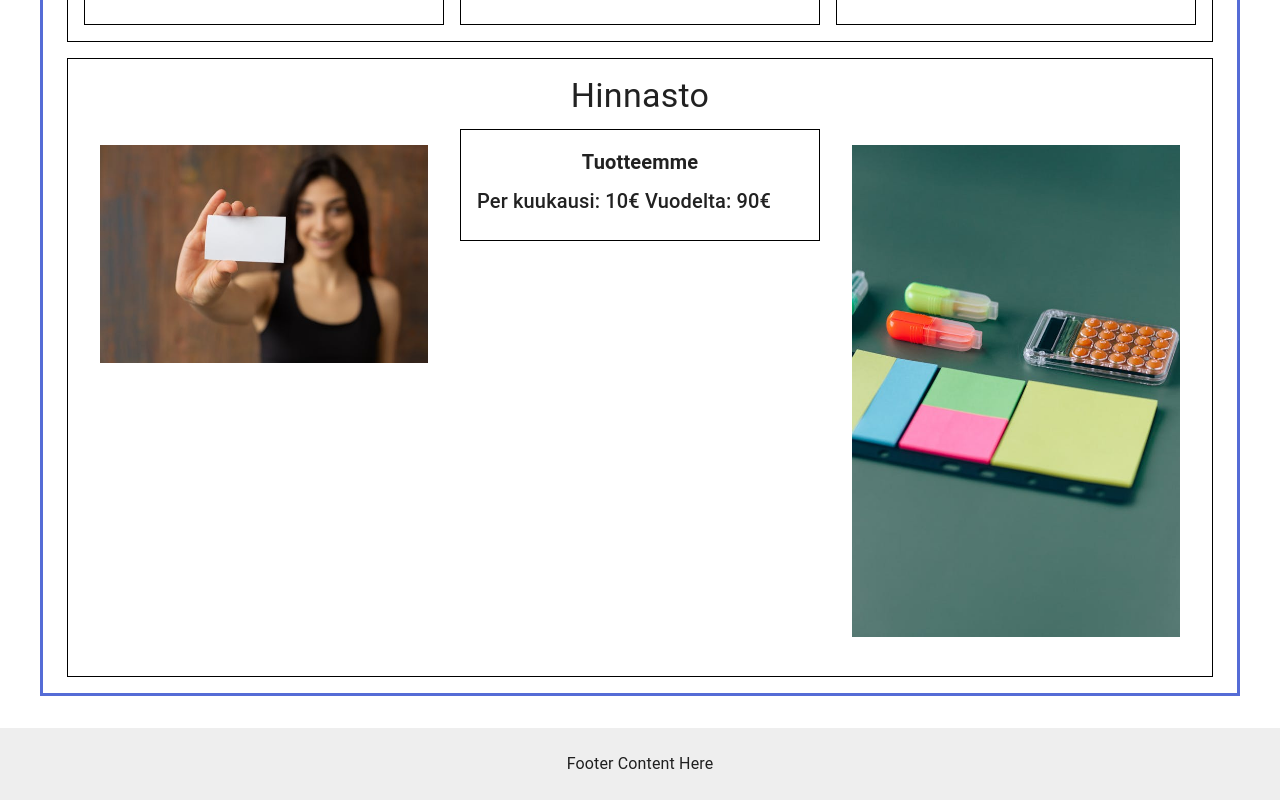
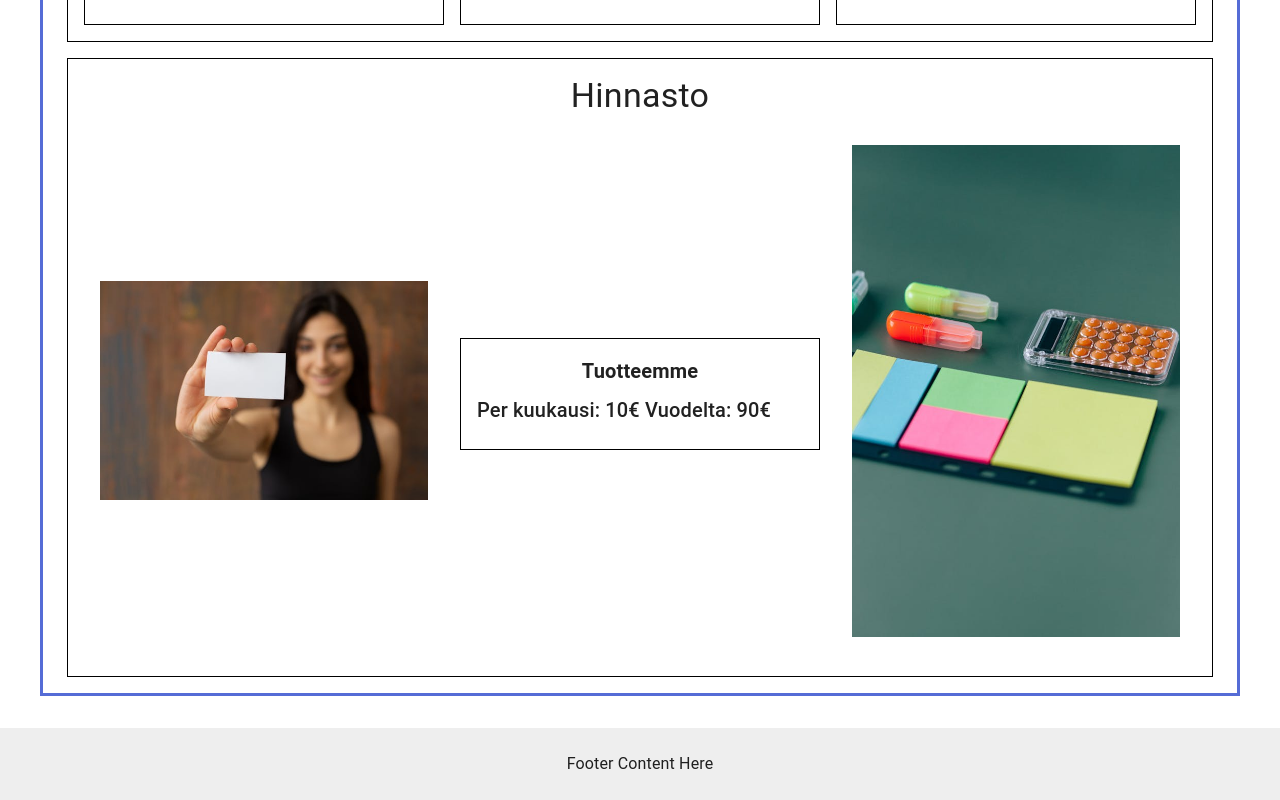
Before and after one commit to nokka200/MyResponsiveWebPage, a React (Vite) app: page / in a window 1280 px wide. Shown: the part 1418-2218 px from the top of the page. Built offline with nearby package versions, Linux system fonts and the light colour scheme.

Commit message:
muokattu hinnasto osion kuvia keskelle.

```diff
--- a/src/pages/Home.jsx
+++ b/src/pages/Home.jsx
@@ -35,7 +35,15 @@ export const Home = () => {
         <Typography variant='h4' component='h2' gutterBottom align='center'>
           Hinnasto
         </Typography>
-        <Grid2 container spacing={2}>
+        <Grid2
+          container
+          spacing={2}
+          direction='row'
+          sx={{
+            justifyContent: 'center',
+            alignItems: 'center',
+          }}
+        >
           <Grid2 size={{ md: 4, xs: 12 }}>
             <Box component='section' sx={{ p: 2 }}>
               <img src={kuva03} style={{ width: '100%' }} />
```
